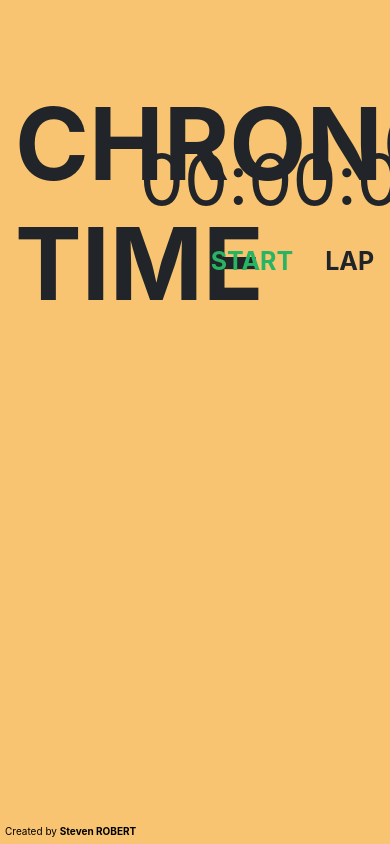
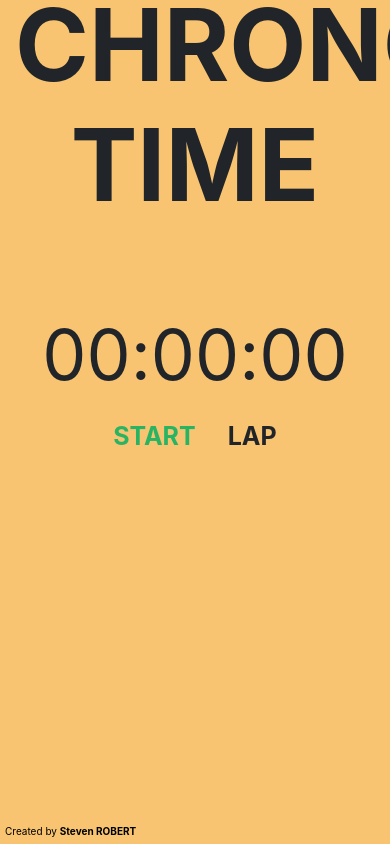
Before and after one commit to Nevets08/Chrono_time, a plain HTML site: page index.html in a window 390 px wide. Shown: the top 844 px of the page. Drawn offline with nearby package versions, Linux system fonts and the light colour scheme.

Commit message:
Responsive

```diff
--- a/app.js
+++ b/app.js
@@ -48,7 +48,7 @@ buttonLap.addEventListener('click', () => {
         lapCount += 1;
 
         const createLapDiv = document.createElement('div');
-        createLapDiv.setAttribute('class', 'col-11 lapResult');
+        createLapDiv.setAttribute('class', 'col-xl-11 col-sm-12 lapResult');
         const createLapContent = document.createTextNode('Lap ' + lapCount + ' ' + selectorMin.innerHTML + ':' + selectorSec.innerHTML + ':' + selectorMs.innerHTML);
         createLapDiv.appendChild(createLapContent);
         document.getElementById('lapContainer').appendChild(createLapDiv);
--- a/index.html
+++ b/index.html
@@ -15,11 +15,11 @@
     <div class="container">
         <div class="row">
 
-            <div class="col-6" id="title">
+            <div class="col-lg-6 col-sm-12" id="title">
                 <h1 class="">chrono time</h1>
             </div>
 
-            <div class="col-6">
+            <div class="col-lg-6 col-sm-12">
                 <div id="time">
                     <span id="min">00</span>
                     <span>:</span>
--- a/style.css
+++ b/style.css
@@ -61,3 +61,20 @@ html body {
     color: #000;
     font-size: 10px;
 }
+
+/* MEDIA QUERIES */
+
+@media screen and (max-width:996px) {
+    #title {
+        margin-top: -15px;
+        text-align: center;
+    }
+
+    #time {
+        margin-top: -15px;
+    }
+
+    #lapContainer {
+        margin-top: 50px;
+    }
+  }
```
